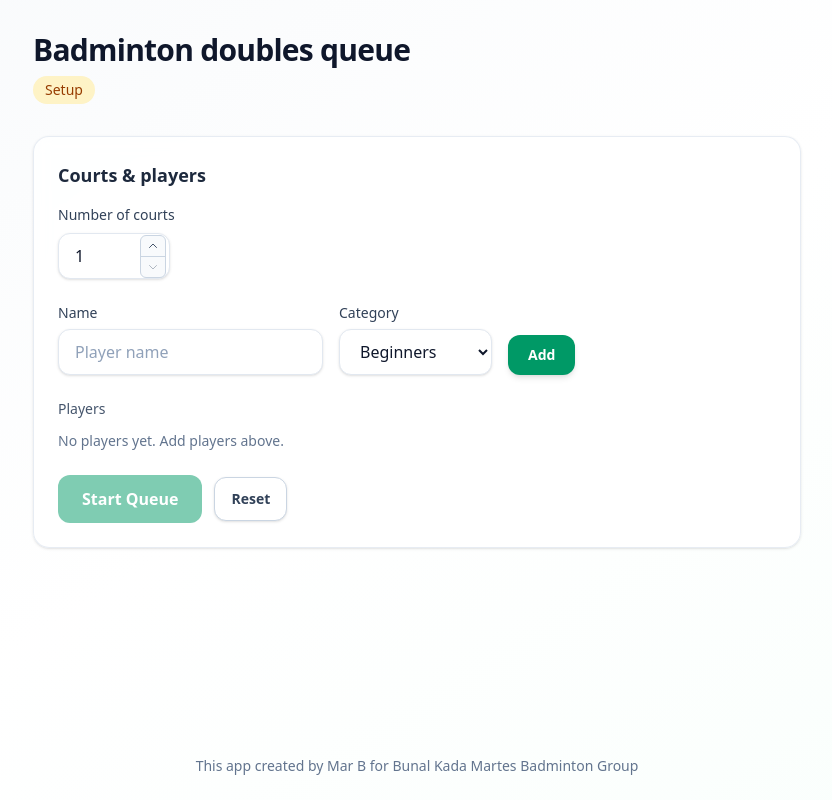
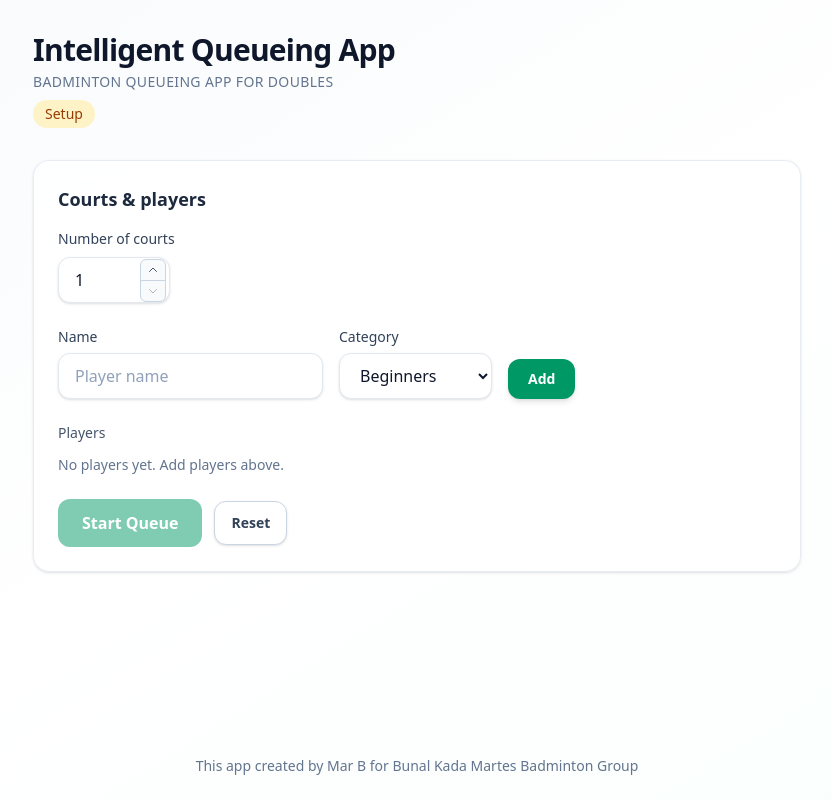
Before and after one commit to bmarangelo1-mb/badminton-queuing-app, a React (Vite) app: page / in a window 1280 px wide. Shown: the whole page, without its empty margins (223-1055 px from the left). Built offline with nearby package versions, Linux system fonts and the light colour scheme.

Commit message:
update title

```diff
--- a/index.html
+++ b/index.html
@@ -4,7 +4,7 @@
     <meta charset="UTF-8" />
     <link rel="icon" type="image/svg+xml" href="/favicon.svg" />
     <meta name="viewport" content="width=device-width, initial-scale=1.0" />
-    <title>Badminton Doubles Queue</title>
+    <title>Intelligent Queueing app</title>
   </head>
   <body>
     <div id="root"></div>
--- a/src/App.jsx
+++ b/src/App.jsx
@@ -629,8 +629,11 @@ export default function App() {
           <div className="flex flex-wrap items-start justify-between gap-4">
             <div>
               <h1 className="text-3xl font-bold tracking-tight text-slate-900">
-                Badminton doubles queue
+                Intelligent Queueing App
               </h1>
+              <p className="mt-1 text-sm font-medium uppercase tracking-wide text-slate-500">
+                Badminton Queueing app for doubles
+              </p>
               <div className="mt-2 flex items-center gap-2">
                 <span
                   className={`inline-flex rounded-full px-3 py-1 text-sm font-medium ${
```
Also changed, not shown: 1 other file (tests, documents, lock files or other folders).
